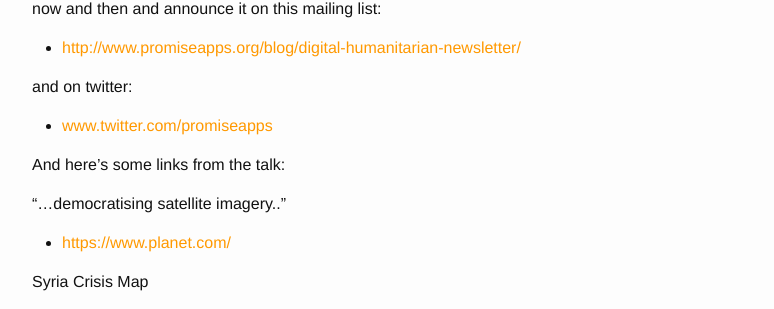
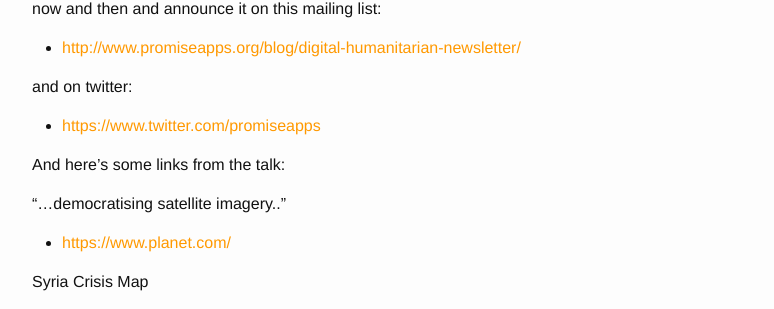
Before and after one commit to hmtl6/hmtl6.github.io, a Jekyll site: the page built from _posts/2015-03-18-deep-thought.md, in a window 1280 px wide and 900 px high, scrolled down 829 px. Shown: the part 143-452 px from the top of the window, without its empty margins (238-1012 px from the left). Built offline with Jekyll 4.4.1, drawn with Linux system fonts in a browser that asks for light colours; some of the changed lines change nothing that is shown.

Commit message:
Fix link to promiseapps twitter

```diff
--- a/_posts/2015-03-18-deep-thought.md
+++ b/_posts/2015-03-18-deep-thought.md
@@ -19,7 +19,7 @@
 
 and on twitter:
 
- - [www.twitter.com/promiseapps](www.twitter.com/promiseapps)
+ - [https://www.twitter.com/promiseapps](https://www.twitter.com/promiseapps)
 
 And here's some links from the talk:
 
```
